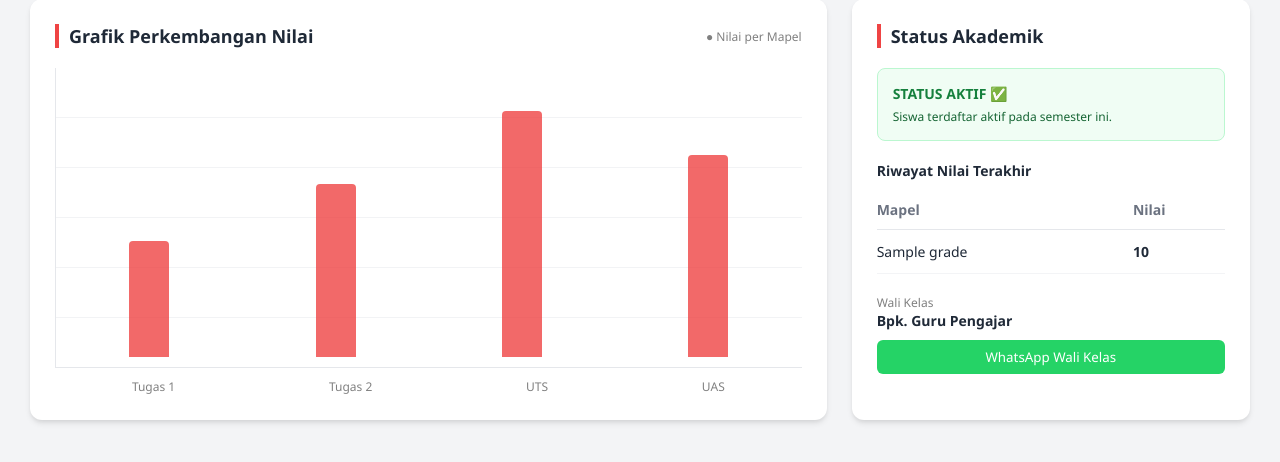
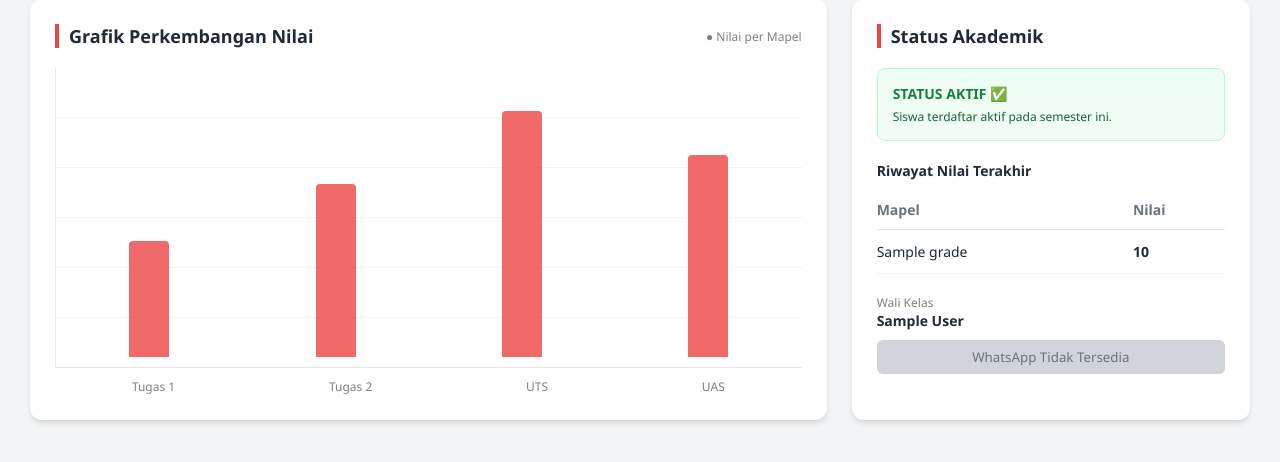
Before and after one commit to MDimas57/e-parent, a Laravel app: page /dashboard in a window 1280 px wide. Shown: the part 246-708 px from the top of the page. Run offline with Laravel 12, Linux system fonts and the light colour scheme; a user stored in the database is signed in; data comes from the database, SQL or seed files in the repository; tables that the repository leaves empty hold one stand-in row (values such as "Sample post").

Commit message:
perbaikan

```diff
--- a/app/Http/Controllers/ParentController.php
+++ b/app/Http/Controllers/ParentController.php
@@ -9,6 +9,7 @@ use Carbon\Carbon;
 
 class ParentController extends Controller
 {
+    // ... (fungsi showLoginForm dan login biarkan tetap sama) ...
     public function showLoginForm()
     {
         if (Auth::check() && Auth::user()->role === 'parent') {
@@ -19,16 +20,13 @@ class ParentController extends Controller
 
     public function login(Request $request)
     {
-        // 1. Validasi input NISN (bukan email)
         $request->validate([
-            'nisn'     => 'required|numeric', // Inputnya berupa angka
+            'nisn'     => 'required|numeric',
             'password' => 'required',
         ]);
 
-        // 2. Manipulasi: Gabungkan NISN dengan domain palsu agar cocok dengan database
         $emailFormat = $request->nisn . '@orangtua.id';
 
-        // 3. Coba Login
         if (Auth::attempt(['email' => $emailFormat, 'password' => $request->password])) {
             $request->session()->regenerate();
 
@@ -40,17 +38,21 @@ class ParentController extends Controller
             return redirect()->intended(route('parent.dashboard'));
         }
 
-        // Jika Gagal
         return back()->withErrors([
             'nisn' => 'NISN atau Password (Tanggal Lahir) salah.',
         ]);
     }
 
-    // ... (Fungsi dashboard & logout tetap sama seperti sebelumnya)
+    // --- BAGIAN YANG DIUBAH ADA DI SINI ---
     public function dashboard()
     {
         $user = Auth::user();
-        $student = Student::with(['schoolClass'])->where('user_id', $user->id)->first();
+
+        // Perhatikan bagian 'schoolClass.teacher'
+        // Ini artinya: Ambil Student -> Ambil Kelasnya -> Ambil Guru (Teacher) dari kelas itu
+        $student = Student::with(['schoolClass.teacher'])
+                          ->where('user_id', $user->id)
+                          ->first();
 
         if (!$student) return abort(404, 'Data siswa tidak ditemukan.');
 
--- a/resources/views/parent/dashboard.blade.php
+++ b/resources/views/parent/dashboard.blade.php
@@ -341,18 +341,30 @@
                     </tbody>
                 </table>
 
-                <div style="margin-top: 20px;">
+               <div style="margin-top: 20px;">
                     <p style="font-size: 12px; color: gray;">Wali Kelas</p>
-                    <p style="font-weight: bold; font-size: 14px;">Bpk. Guru Pengajar</p>
-                    <button style="width: 100%; margin-top: 10px; padding: 8px; background: #25d366; color: white; border: none; border-radius: 6px; cursor: pointer;">
-                        WhatsApp Wali Kelas
-                    </button>
+
+                    <p style="font-weight: bold; font-size: 14px;">
+                        {{ $student->schoolClass->teacher->name ?? 'Belum ditentukan' }}
+                    </p>
+
+                    @php
+                        // Cek apakah data guru ada dan punya nomor HP
+                        $teacherPhone = $student->schoolClass->teacher->phone ?? null;
+                    @endphp
+
+                    @if($teacherPhone)
+                        <a href="https://wa.me/{{ $teacherPhone }}" target="_blank" style="text-decoration: none;">
+                            <button style="width: 100%; margin-top: 10px; padding: 8px; background: #25d366; color: white; border: none; border-radius: 6px; cursor: pointer; display: flex; align-items: center; justify-content: center; gap: 8px;">
+                                <span style="font-size: 16px;">💬</span> WhatsApp Wali Kelas
+                            </button>
+                        </a>
+                    @else
+                        <button disabled style="width: 100%; margin-top: 10px; padding: 8px; background: #d1d5db; color: #6b7280; border: none; border-radius: 6px; cursor: not-allowed;">
+                            WhatsApp Tidak Tersedia
+                        </button>
+                    @endif
                 </div>
-            </div>
 
-        </div>
-
-    </div>
-
-</body>
+            </div> </div> </div> </body>
 </html>
```
